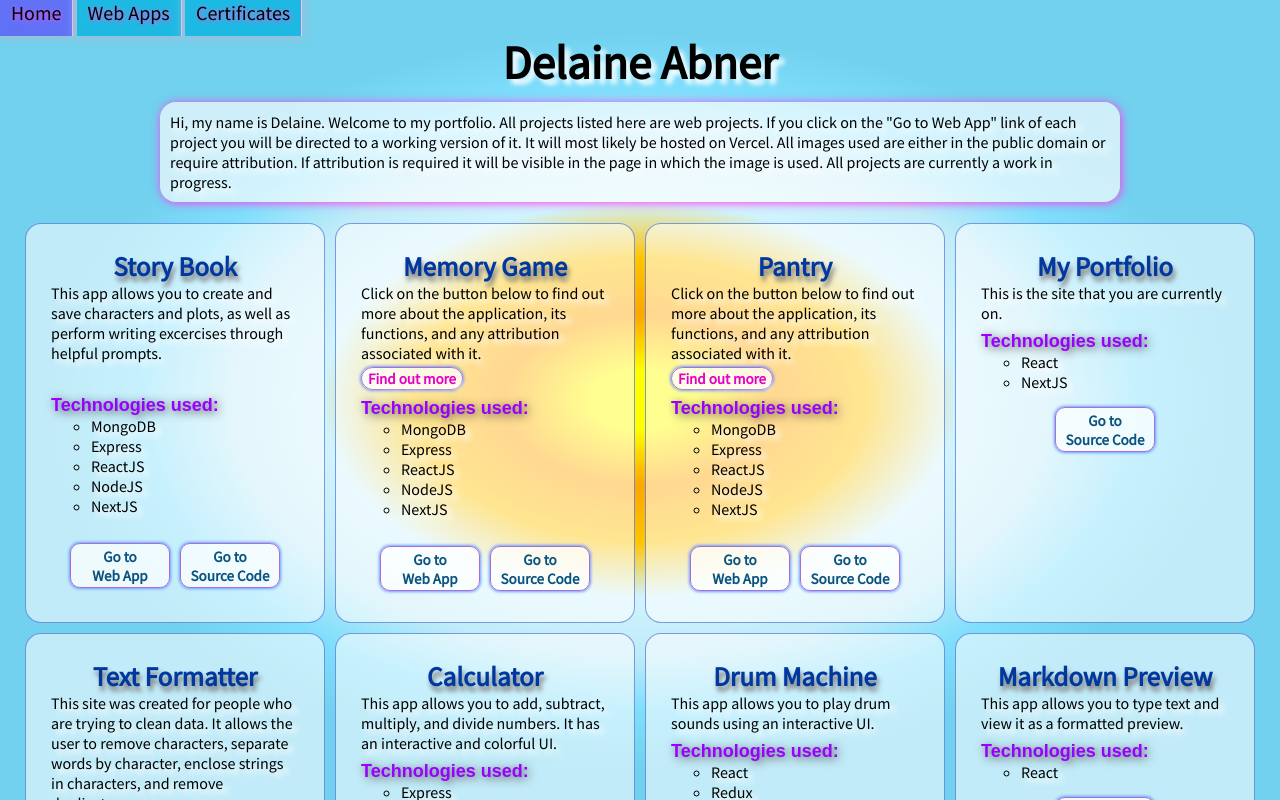
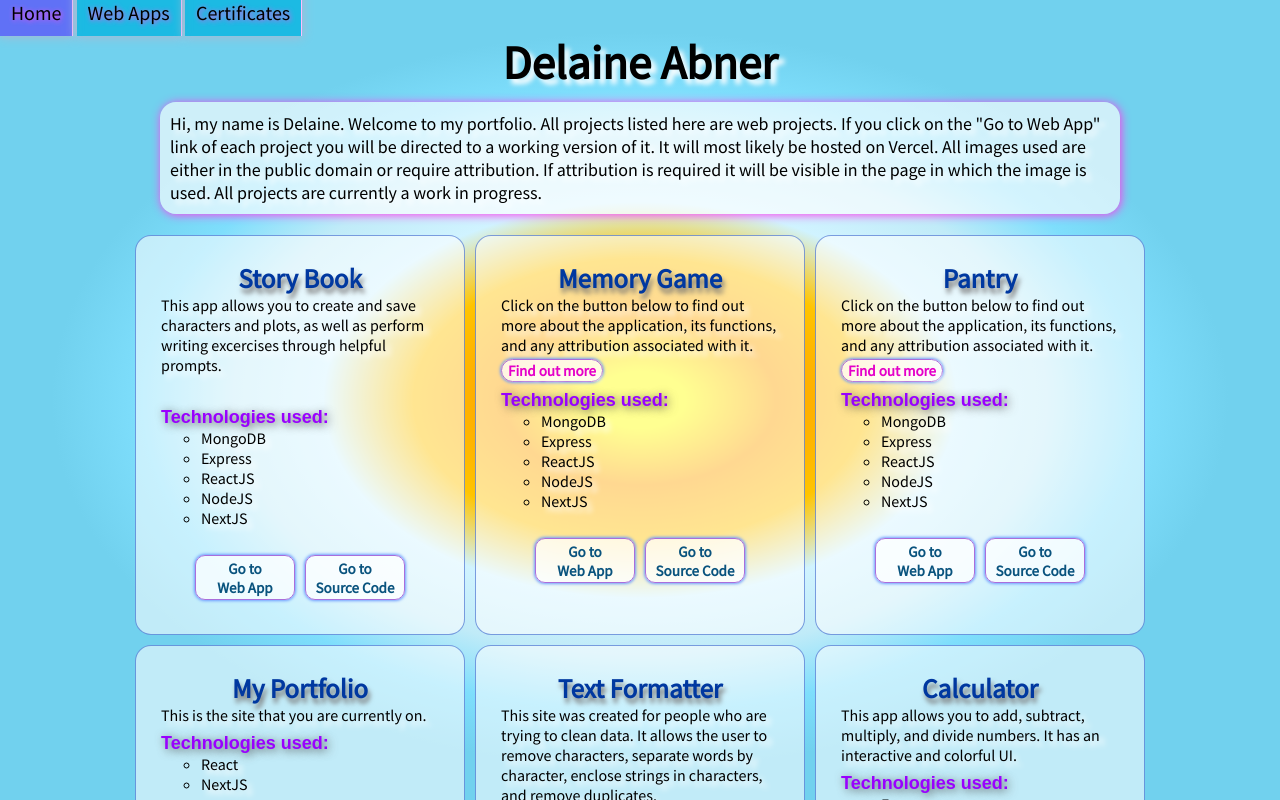
Before and after one commit to delaine3/delaine-abner-portfolio, a Next.js app: page /webProjects in a window 1280 px wide. Built offline with nearby package versions, Linux system fonts and the light colour scheme.

Commit message:
updated css

```diff
--- a/pages/webProjects/connectFour.js
+++ b/pages/webProjects/connectFour.js
@@ -22,7 +22,7 @@ export default function ConnectFour() {
           completion.
 
               {" "}
-              Some of the code and or ideas from my game are adapted from the
+              This app is created with the help of an official NextJS example called: &rsquo;sMongoDB and Mongoose With Next.js&rsquo;s. Some of the code and or ideas from my game are adapted from the
               the following
               <a href="https://www.youtube.com/watch?v=lhNdUVh3qCc&t=3s">
                 FreeCodeCamp Tutorial Video.
--- a/styles/globals.css
+++ b/styles/globals.css
@@ -64,6 +64,7 @@ body {
   box-shadow: #ff3cef 1px 1px 10px;
   background-color: #ffffffa8;
   border-radius: 16px;
+  font-size: large;
 }
 nav {
   display: inline;
@@ -258,7 +259,7 @@ width: 150px;
   align-items: center;
   min-width: min-content;
   padding: 25px;
-  width: 300px;
+  width: 330px;
   height: 400px;
   border: 1.25px solid rgba(36, 85, 199, 0.568);
   border-radius: 16px;
```
